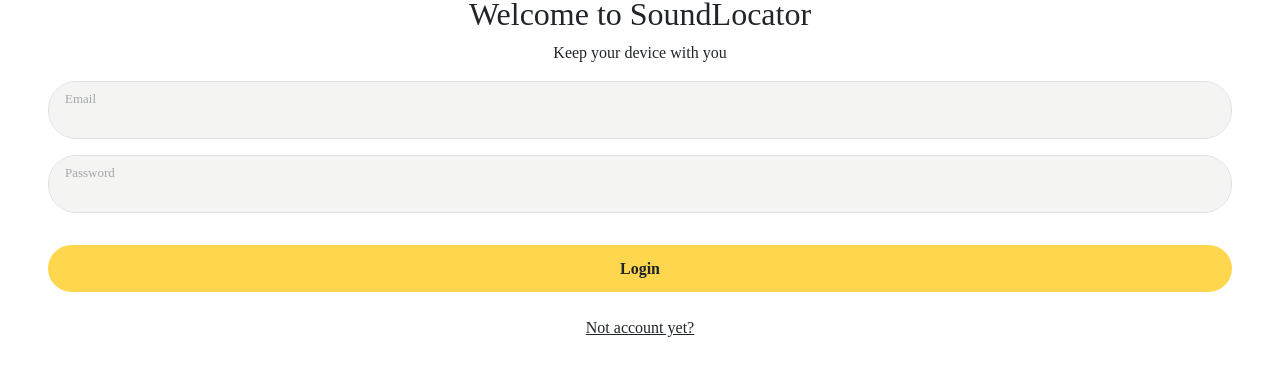
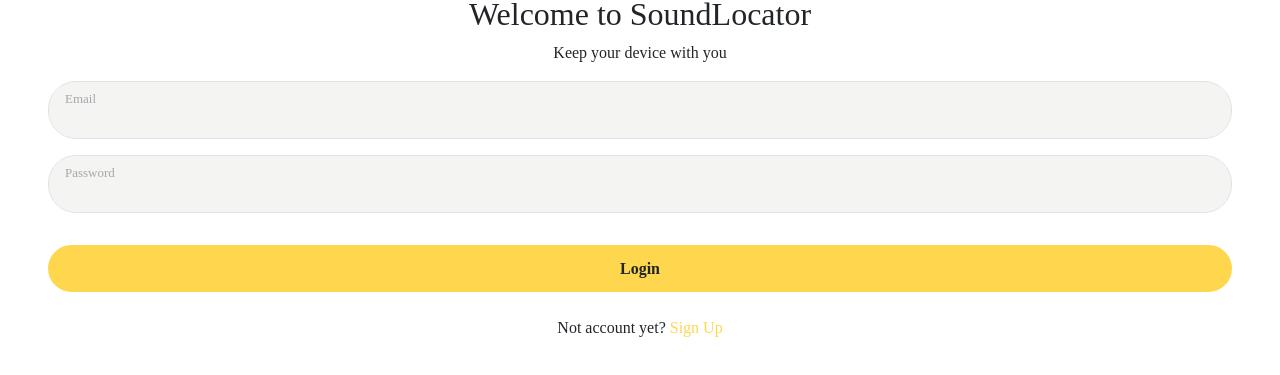
Before and after one commit to articoding/soundlocator_app, a website: page soundapp/www/login.html in a window 1280 px wide. Shown: the part 453-828 px from the top of the page. Drawn offline with nearby package versions, Linux system fonts and the light colour scheme.

Commit message:
login poqiuto modified

```diff
--- a/soundapp/www/login.html
+++ b/soundapp/www/login.html
@@ -38,7 +38,8 @@
           <button type="button" class="Send btn btn-primary bg-black">Login</button>
         </div>
         <div class="my-4 text-center">
-          <a href="/../www/signup.html">Not account yet?</a>
+          <a href="/../www/signup.html">Not account yet? <span>Sign Up</span></a>
+        </div>
         </form>
 
           <script>
--- a/soundapp/www/public/css/login.css
+++ b/soundapp/www/public/css/login.css
@@ -231,11 +231,19 @@
     padding: .95rem .75rem .275rem 1rem !important;
 }
 
+a {
+    text-decoration: none !important;
+}
 .my-4 {
     font-family: "Poppins Thin";
     src: url(../fonts/Poppins-Regular.ttf);
     src: url(../fonts/Poppins-Black.ttf);
     src: url(../fonts/Poppins-Medium.ttf);
+
+    span {
+        font-weight: none;
+        color: #fed74f;
+    }
 }
 .justify-content-center {
     margin-top: 2rem !important;
```
